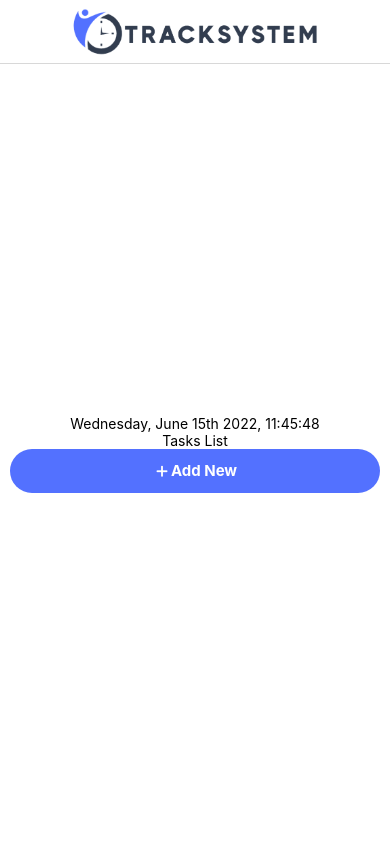
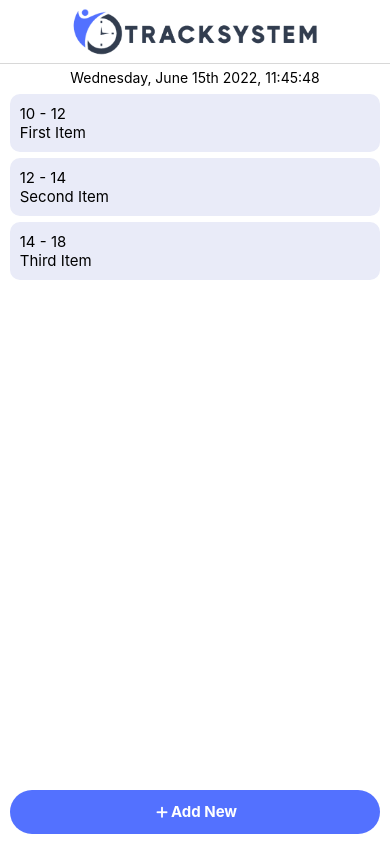
Before and after one commit to hartmario1/tracking-system, a React Native app: screen /Root in a window 390 px wide. Built offline with nearby package versions, Linux system fonts and the light colour scheme; what expo-linking would draw is missing.

Commit message:
feat: task/task list

```diff
--- a/components/List.tsx
+++ b/components/List.tsx
@@ -1,13 +1,40 @@
-import { Text, View } from "react-native"
+import { FlatList, StyleSheet } from "react-native"
+import { SafeAreaView } from "react-native-safe-area-context";
+import Task, { DATA } from "./Task";
 
 const List = () => {
+  const renderItem = ({ item }: { item: any }) => (
+    <Task title = {item.title} start = {item.start} end = {item.end} />
+  );
+
   return (
-    <View>
-      <Text>
-        Tasks List
-      </Text>
-    </View>
+    <SafeAreaView style = {styles.container}>
+      <FlatList
+        data = {DATA}
+        renderItem = {renderItem}
+        keyExtractor = {item => item.id}
+      />
+    </SafeAreaView>
   )
 }
 
+const styles = StyleSheet.create({
+  container: {
+    flex: 1,
+    paddingBottom: 10,
+    width: '95%',
+  },
+  item: {
+    backgroundColor: '#E9EBF8',
+    padding: 10,
+    marginVertical: 3,
+    width: '100%',
+    borderRadius: 10
+
+  },
+  title: {
+    fontSize: 15,
+  },
+});
+
 export default List;
--- /dev/null
+++ b/components/Task.tsx
@@ -0,0 +1,46 @@
+import { StyleSheet, Text, View } from "react-native";
+
+// will later change to take data from api
+export const DATA = [
+  {
+    id: 'bd7acbea-c1b1-46c2-aed5-3ad53abb28ba',
+    title: 'First Item',
+    start: 10,
+    end: 12
+  },
+  {
+    id: '3ac68afc-c605-48d3-a4f8-fbd91aa97f63',
+    title: 'Second Item',
+    start: 12,
+    end: 14
+  },
+  {
+    id: '58694a0f-3da1-471f-bd96-145571e29d72',
+    title: 'Third Item',
+    start: 14,
+    end: 18
+  },
+];
+
+const Task = ({ title, start, end }: { title: string, start: number, end: number }) => (
+  <View style = {styles.item}>
+    <Text style = {styles.title}>{start} - {end}</Text>
+    <Text style = {styles.title}>{title}</Text>
+  </View>
+)
+
+const styles = StyleSheet.create({
+  item: {
+    backgroundColor: '#E9EBF8',
+    padding: 10,
+    marginVertical: 3,
+    width: '100%',
+    borderRadius: 10
+
+  },
+  title: {
+    fontSize: 15,
+  },
+})
+
+export default Task;
--- a/screens/Home.tsx
+++ b/screens/Home.tsx
@@ -6,9 +6,11 @@ import { RootTabScreenProps } from "../types";
 
 const HomeScreen = ({ navigation }: RootTabScreenProps<'Home'>) => (
   <View style = {styles.container}>
-    <Clock />
+    <View style = {{ paddingVertical: 5 }}>
+      <Clock />
+    </View>
     <List />
-    <View style = {{ width: '95%' }}>
+    <View style = {{ width: '95%', paddingBottom: 10 }}>
       <TouchableOpacity
         style = {styles.addButton}
         onPress = {() => navigation.navigate('CreateTask')} >
@@ -33,7 +35,7 @@ const styles = StyleSheet.create({
     backgroundColor: "#5371ff",
     padding: 12,
     borderRadius: 50,
-    flexDirection: 'row'
+    flexDirection: 'row',
   },
   addButtonText: {
     color: '#fff',
```
